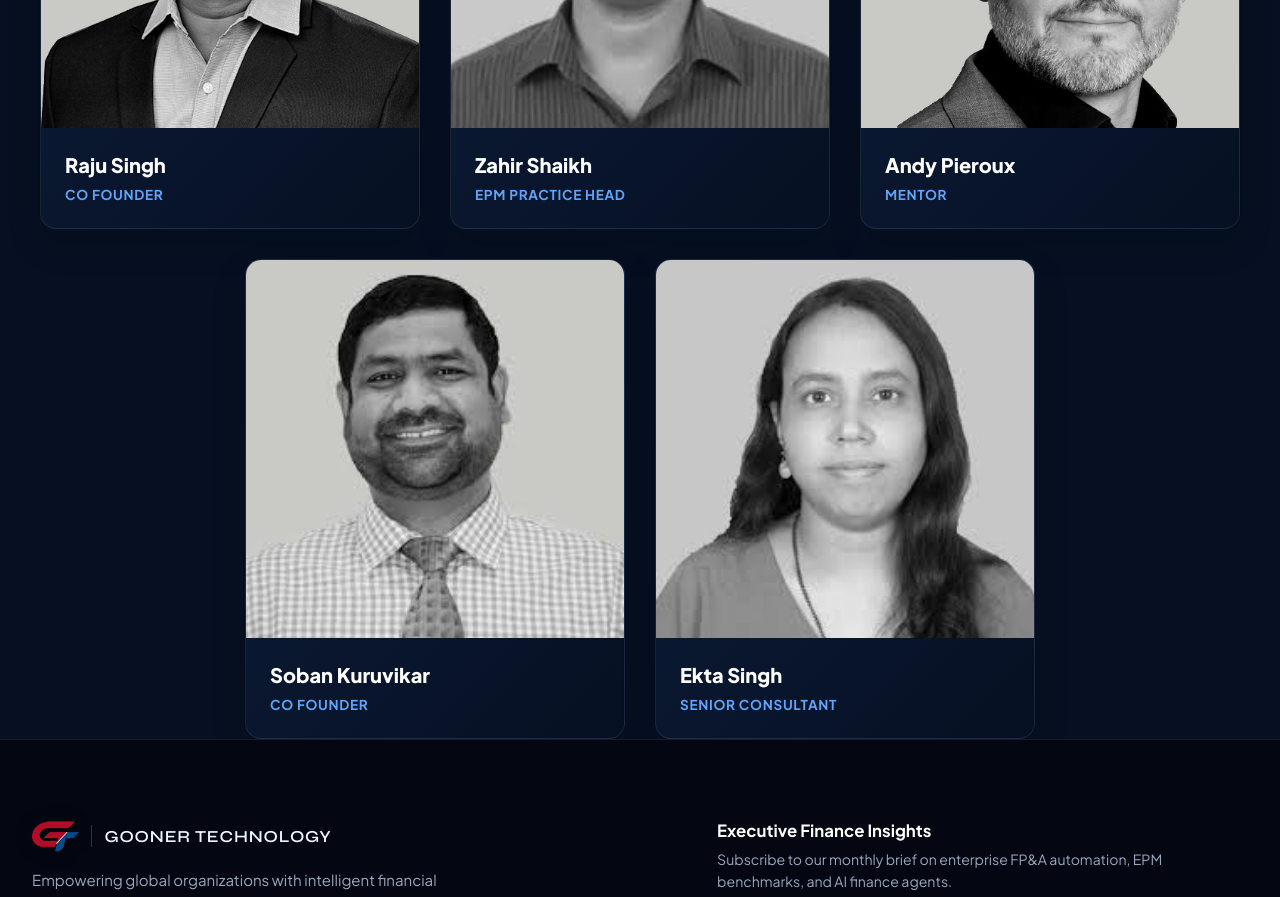
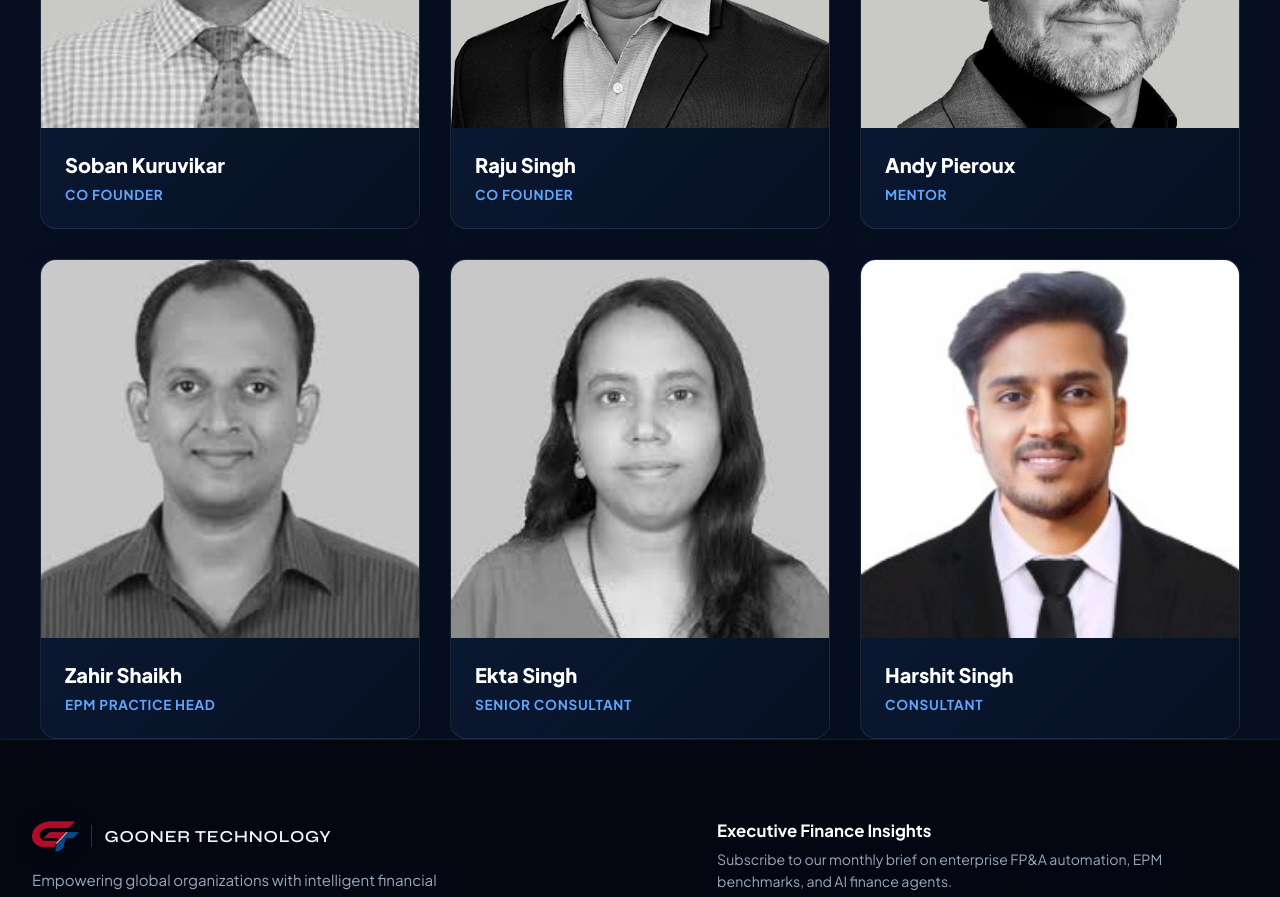
Before and after one commit to Harshit-1309/Gooner_tech, a React (Vite) app: page /about-us in a window 1280 px wide. Shown: the part 3420-4317 px from the top of the page. Built offline with nearby package versions, Linux system fonts and the light colour scheme; the HTML template or start-up script is replaced by a standard one.

Commit message:
feat: Restore 6 team members in original order with correct designations (Soban, Raju, Andy, Zahir, Ekta, Harshit)

```diff
--- a/src/pages/AboutUs.jsx
+++ b/src/pages/AboutUs.jsx
@@ -7,9 +7,19 @@ import heroBg from '../assets/consulting_hero.png';
 
 const TEAM_MEMBERS = [
   {
+    name: 'Soban Kuruvikar',
+    role: 'Co founder',
+    image: '/assets/Our%20people/Soban%20Kuruvikar.jpeg'
+  },
+  {
     name: 'Raju Singh',
     role: 'Co founder',
     image: '/assets/Our%20people/Raju%20Singh.jpeg'
+  },
+  {
+    name: 'Andy Pieroux',
+    role: 'Mentor',
+    image: '/assets/Our%20people/Andy%20Pieroux.jpeg'
   },
   {
     name: 'Zahir Shaikh',
@@ -17,19 +27,14 @@ const TEAM_MEMBERS = [
     image: '/assets/Our%20people/Zahir%20Shaikh.jpeg'
   },
   {
-    name: 'Andy Pieroux',
-    role: 'Mentor',
-    image: '/assets/Our%20people/Andy%20Pieroux.jpeg'
-  },
-  {
-    name: 'Soban Kuruvikar',
-    role: 'Co founder',
-    image: '/assets/Our%20people/Soban%20Kuruvikar.jpeg'
-  },
-  {
     name: 'Ekta Singh',
     role: 'Senior Consultant',
     image: '/assets/Our%20people/Ekta%20Singh.jpeg'
+  },
+  {
+    name: 'Harshit Singh',
+    role: 'Consultant',
+    image: '/assets/Our%20people/Harshit%20Singh.jpeg'
   }
 ];
 
```
Also changed, not shown: 1 other file (tests, documents, lock files or other folders).
